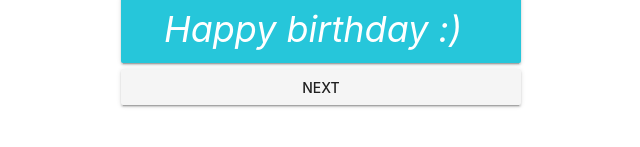
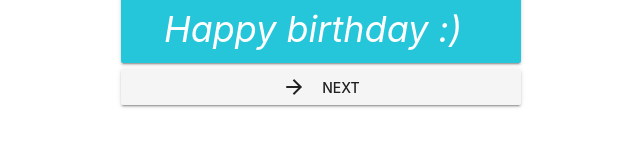
Before and after one commit to Paul-Kijtapart/smile, a Vue app: page / in a window 1280 px wide. Shown: the part 347-494 px from the top of the page, without its empty margins (319-959 px from the left). Built offline with nearby package versions, Linux system fonts and the light colour scheme.

Commit message:
Feat: Add icons and updates buttons to use those icons.

```diff
--- a/package.json
+++ b/package.json
@@ -10,6 +10,7 @@
     "build": "parcel build src/index.html --out-dir docs --public-url ./"
   },
   "devDependencies": {
+    "@mdi/font": "^4.4.95",
     "@vue/component-compiler-utils": "^3.0.0",
     "gsap": "^2.1.3",
     "parcel-bundler": "^1.12.3",
--- a/src/App.vue
+++ b/src/App.vue
@@ -16,13 +16,16 @@
       <!-- Next btn -->
       <v-btn v-if="cardIndex < numMessages"
              block
+             class="next-btn"
              @click="cardIndex += 1">
+        <v-icon left>mdi-arrow-right</v-icon>
         Next
       </v-btn>
       <v-btn v-else
              block
              @click="cardIndex = 0"
              class="bye-btn">
+        <v-icon left>mdi-heart</v-icon>
         You've used your token for this year.
         Please do not refresh this page.
       </v-btn>
@@ -95,4 +98,7 @@
     background-color: lightcoral !important;
     color: white !important;
   }
+
+  .next-btn {
+  }
 </style>
--- a/src/main.js
+++ b/src/main.js
@@ -5,7 +5,8 @@ import Vuetify from 'vuetify'
 
 // Install Vuetify
 Vue.use(Vuetify);
-import 'vuetify/dist/vuetify.min.css' // Ensure you are using css-loader
+import '@mdi/font/css/materialdesignicons.css'
+import 'vuetify/dist/vuetify.min.css'
 
 new Vue({
   el: '#app',
```
Also changed, not shown: 1 other file (tests, documents, lock files or other folders).
